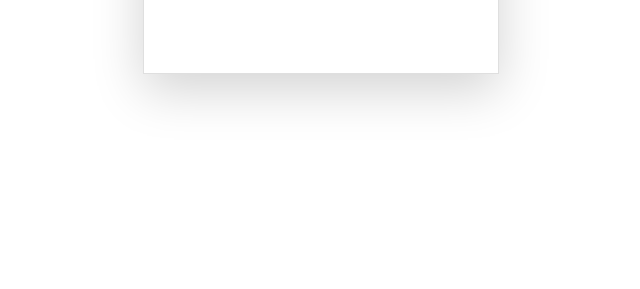
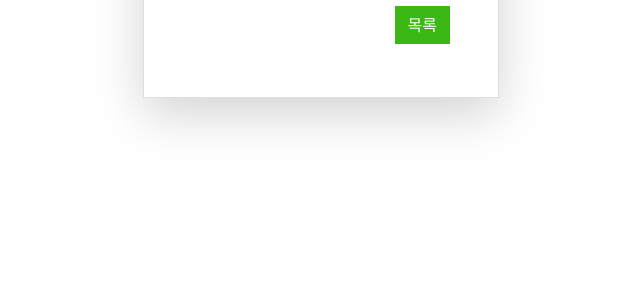
Before and after one commit to KrswJo/aivle_ai_3rd_13th_big, a Django app: template member/templates/account/myreceipt.html in a window 1280 px wide. Shown: the part 526-815 px from the top of the page, without its empty margins (319-959 px from the left). Run offline with Django 4.2, Linux system fonts and the light colour scheme; the template is opened without the code that fills it, so the values that code supplies are empty; the visitor is signed in with stand-in values (Sample User, id 1); some libraries are stand-ins or nearby versions.

Commit message:
myreceipt.html button create

```diff
--- a/member/templates/account/myreceipt.html
+++ b/member/templates/account/myreceipt.html
@@ -42,6 +42,9 @@
                                 <label class="mb-2">총액:</label>{{total_price}}
                                 <label class="mb-2 text-muted"></label>
                             </div>
+                            <div style="padding: 5px 0px 5px 50px ; float:right;">
+                                <a href="{%url 'myreceipt_temp' %}" class="btn btn-primary">목록</a>
+                            </div>
                         </div>
                     </div>
                 </div>
```
